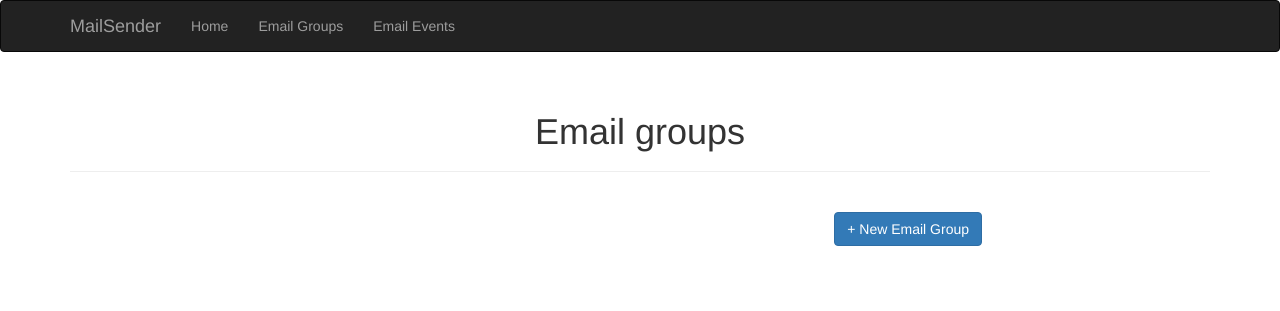
After one commit to Mellcap/MailSender, a Flask app: page /forms/get_email_groups in a window 1280 px wide. The commit adds this page. Shown: the top 311 px of the page. Run offline with Flask 2, Linux system fonts and the light colour scheme; data that the repository does not hold is empty; some libraries are stand-ins or nearby versions.

Commit message:
[ADD] - Get email groups form

```diff
--- a/app/form/email_groups.py
+++ b/app/form/email_groups.py
@@ -32,3 +32,9 @@ def form_email_groups():
         finally:
             return redirect(url_for('form.form_email_groups'))
     return render_template('save_email_groups.html', form=emailGroup_form)
+
+
+@form.route('/get_email_groups', methods=['GET', 'POST'])
+def form_get_email_groups():
+    emailGroups = EmailGroup.query.all()
+    return render_template('email_groups.html', emailGroups=emailGroups)
--- a/app/templates/base.html
+++ b/app/templates/base.html
@@ -17,7 +17,7 @@
         <div class="navbar-collapse collapse">
             <ul class="nav navbar-nav">
                 <li><a href="{{ url_for('home') }}">Home</a></li>
-                <li><a href="{{ url_for('form.form_email_groups') }}">Email Groups</a></li>
+                <li><a href="{{ url_for('form.form_get_email_groups') }}">Email Groups</a></li>
                 <li><a href="{{ url_for('form.form_get_emails') }}">Email Events</a></li>
             </ul>
         </div>
--- /dev/null
+++ b/app/templates/email_groups.html
@@ -0,0 +1,49 @@
+{% extends "base.html" %}
+{% import "bootstrap/wtf.html" as wtf %}
+
+{% block content %}
+
+<div class="container">
+    <div class="page-header">
+        <h1 align="center">Email groups</h1>
+    </div>
+    <br />
+
+    <!--Add Email Groups Button-->
+    <div style="width: 80%">
+        <a class="btn btn-primary pull-right" href="{{ url_for('form.form_email_groups') }}" role="button">
+            + New Email Group
+        </a>
+    </div>
+    <br />
+    <br />
+
+    <!--Email Groups Form-->
+
+    <div id="accordion" class="card center-block" style="width: 60%">
+        <div class="card">
+        {% for emailGroup in emailGroups %}
+            <div class="card-header" id="heading{{ emailGroup.id }}">
+              <h5 class="mb-0">
+                <button class="btn btn-info btn-block" data-toggle="collapse" data-target="#collapse{{ emailGroup.id }}" aria-expanded="true" aria-controls="collapse{{ emailGroup.id }}">
+                    {{ emailGroup }} <span class="badge badge-light pull-right">show more</span>
+                </button>
+              </h5>
+            </div>
+
+            <div id="collapse{{ emailGroup.id }}" class="collapse" aria-labelledby="heading{{ emailGroup.id }}" data-parent="#accordion">
+                <div class="card-body">
+                    <ul class="list-group list-group-flush">
+                        <li class="list-group-item">Email Group Name: {{ emailGroup.group_name }}</li>
+                        <li class="list-group-item">Email Addresses: {{ emailGroup.email_addresses }}</li>
+                      </ul>
+                </div>
+            </div>
+        {% endfor %}
+        </div>
+    </div>
+</br>
+</br>
+</br>
+</div>
+{% endblock %}
```
Also changed, not shown: app/templates/email_events.html (+4 -5 lines).
